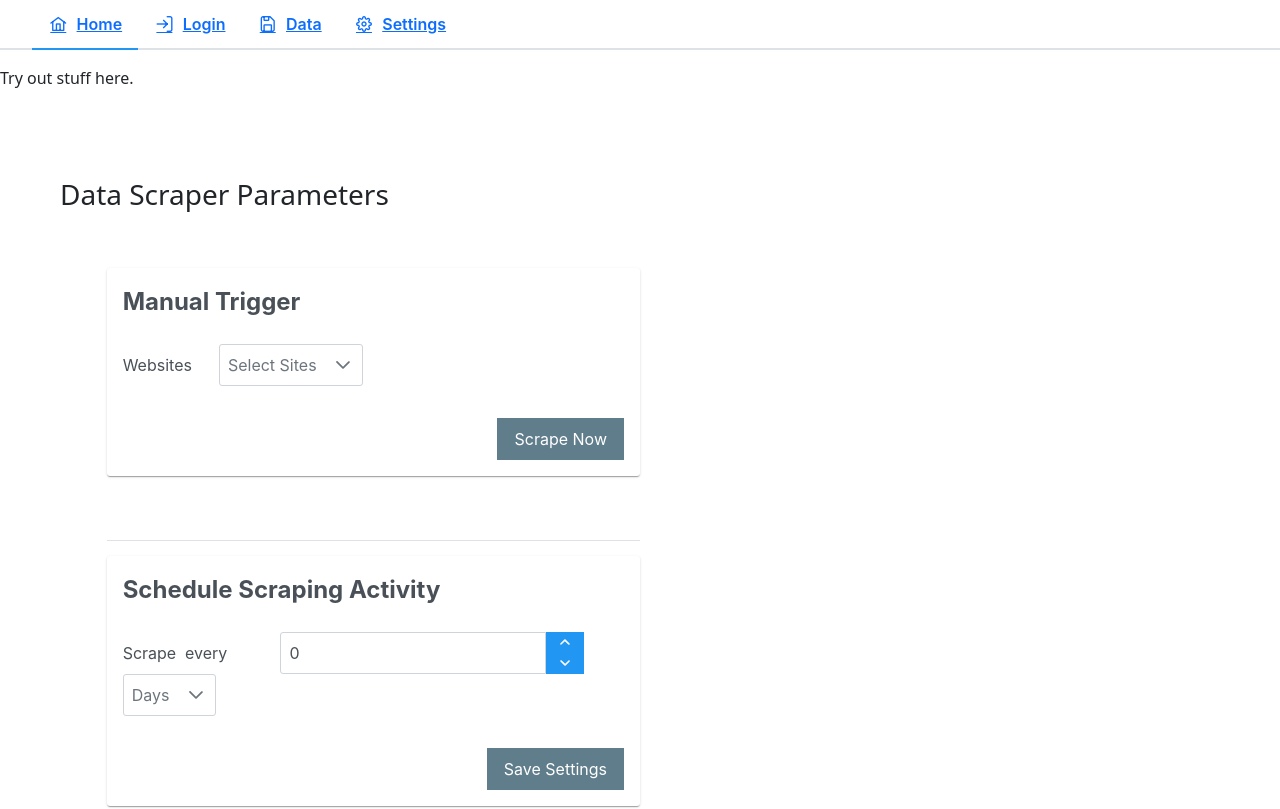
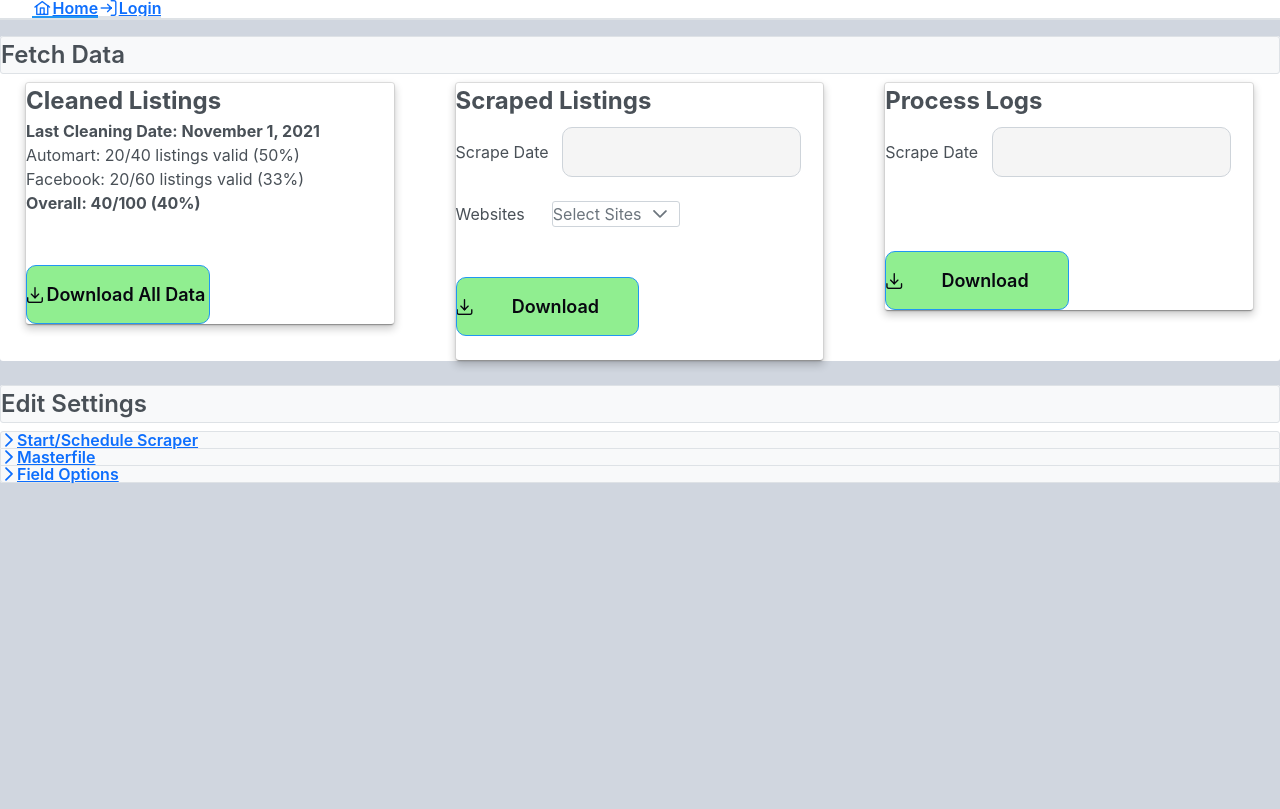
Before and after one commit to ajPanganiban/ThinkDSP, a Vue app: page / in a window 1280 px wide. Shown: the top 809 px of the page. Built offline with nearby package versions, Linux system fonts and the light colour scheme.

Commit message:
feat(): Stylize app

```diff
--- a/src/App.vue
+++ b/src/App.vue
@@ -10,9 +10,9 @@ export default {
     return {
       items: [
         { label: 'Home', icon: 'pi pi-fw pi-home', to: '/' },
-        { label: 'Login', icon: 'pi pi-fw pi-sign-in', to: '/login' },
-        { label: 'Data', icon: 'pi pi-fw pi-save', to: '/data' },
-        { label: 'Settings', icon: 'pi pi-fw pi-cog', to: '/settings' }
+        { label: 'Login', icon: 'pi pi-fw pi-sign-in', to: '/login' }
+        // { label: 'Data', icon: 'pi pi-fw pi-save', to: '/data' },
+        // { label: 'Settings', icon: 'pi pi-fw pi-cog', to: '/settings' }
       ]
     }
   }
--- a/src/main.js
+++ b/src/main.js
@@ -14,6 +14,9 @@ import Splitter from 'primevue/splitter'
 import SplitterPanel from 'primevue/splitterpanel'
 import TabMenu from 'primevue/tabmenu'
 import Checkbox from 'primevue/checkbox'
+import Fieldset from 'primevue/fieldset'
+import Accordion from 'primevue/accordion'
+import AccordionTab from 'primevue/accordiontab'
 
 import 'primevue/resources/themes/saga-blue/theme.css'
 import 'primevue/resources/primevue.min.css'
@@ -36,5 +39,8 @@ app.component('Splitter', Splitter)
 app.component('SplitterPanel', SplitterPanel)
 app.component('TabMenu', TabMenu)
 app.component('Checkbox', Checkbox)
+app.component('Fieldset', Fieldset)
+app.component('Accordion', Accordion)
+app.component('AccordionTab', AccordionTab)
 
 app.mount('#app')
--- a/src/views/Home.vue
+++ b/src/views/Home.vue
@@ -1,70 +1,140 @@
 <template>
-  <div>
-    <p>Try out stuff here.</p>
+  <Fieldset>
+    <template #legend>
+      Fetch Data
+    </template>
+    <div class="row">
+      <div class="column">
+        <div class="card">
+          <Card style="text-align:justify">
+            <template #title>
+                Cleaned Listings
+              </template>
+            <template #content>
+                <b>Last Cleaning Date: November 1, 2021</b>
+                <br>
+                Automart: 20/40 listings valid (50%) <br>
+                Facebook: 20/60 listings valid (33%) <br>
+                <b>Overall: 40/100  (40%) </b>
+            </template>
+            <template #footer>
+                <Button icon="pi pi-download" label="Download All Data" />
+            </template>
+          </Card>
         </div>
-  <br> <br> <br>
-  <div>
-    <h3 style="margin-left: 60px">Data Scraper Parameters</h3> <br> <br>
-    <div class="col-md-5 offset-md-1">
-      <div>
+      </div>
+      <div class="column">
+        <div class="card">
           <Card style="text-align:justify">
+            <template #title>
+              Scraped Listings
+            </template>
+            <template #content>
+                Scrape Date &nbsp; <Calendar v-model="value"/> <br> <br>
+                Websites &nbsp;&nbsp;&nbsp;&nbsp; <MultiSelect v-model="selectedSites" :options="sites" optionLabel="name" placeholder="Select Sites" />
+            </template>
+            <template #footer>
+                <Button icon="pi pi-download" label="Download" /> &nbsp;&nbsp;&nbsp;&nbsp;
+            </template>
+          </Card>
+        </div>
+      </div>
+      <div class="column">
+        <div class="card">
+          <Card style="text-align:justify">
+            <template #title>
+              Process Logs
+            </template>
+            <template #content>
+                Scrape Date &nbsp; <Calendar v-model="value"/> <br> <br>
+            </template>
+            <template #footer>
+                <Button icon="pi pi-download" label="Download" />
+            </template>
+          </Card>
+        </div>
+      </div>
+    </div>
+  </Fieldset>
+  <br>
+  <Fieldset>
+    <template #legend>
+      Edit Settings
+    </template>
+    <Accordion :multiple="true">
+      <AccordionTab header="Start/Schedule Scraper">
+        <div class="row">
+          <div class="column" style="width:50%">
+            <div class="card">
+              <Card>
                 <template #title>
                   Manual Trigger
                 </template>
                 <template #content>
-              Websites &nbsp;&nbsp;&nbsp;&nbsp; <MultiSelect v-model="selectedSites" :options="sites" optionLabel="name" placeholder="Select Sites" />
+                    Websites &nbsp;&nbsp;&nbsp;&nbsp;
+                    <MultiSelect v-model="selectedSites"
+                      :options="sites"
+                      optionLabel="name"
+                      placeholder="Select Sites" />
                 </template>
                 <template #footer>
                     <div style="text-align: right">
-                <Button label="Scrape Now" class="p-button-secondary" />
-              </div>
-          </template>
-        </Card>
-        <br> <br>
-      </div>
-      <Divider/>
-      <div>
-        <Card style="text-align:justify">
-          <template #title>
-            Schedule Scraping Activity
-          </template>
-          <template #content>
-              Scrape every &nbsp;&nbsp;&nbsp;&nbsp;
-              <InputNumber v-model="frequency" showButtons/> &nbsp;&nbsp;&nbsp;&nbsp;
-              <Dropdown v-model="selectedFrequencyTypes" :options="frequencyTypes" optionLabel="name" placeholder="Days" />
-          </template>
-          <template #footer>
-              <div style="text-align: right">
-                <Button label="Save Settings" class="p-button-secondary" />
+                      <Button label="Scrape Now" class="p-button-secondary" style="width:100%" />
                     </div>
                 </template>
               </Card>
             </div>
           </div>
-    <br> <br>
-  </div>
-  <div>
-    <h3 style="margin-left: 60px">Data Cleaner Parameters</h3> <br> <br>
-    <div class="col-md-10 offset-md-1">
-      <Card style="text-align:justify">
+          <div class="column" style="width:50%">
+            <div class="card">
+              <Card>
                 <template #title>
-            <h3 style="margin-left: 30px">Masterfile</h3> <br>
+                  Schedule Scraping Activity
                 </template>
                 <template #content>
-              <div style="text-align: center">
-                <Button icon="pi pi-download" label="Download" class="p-button-lg"/> &nbsp;&nbsp;&nbsp;&nbsp; &nbsp;&nbsp;&nbsp;&nbsp;
-                <Button icon="pi pi-upload" label="Upload" class="p-button-success p-button-lg"/>
+                    Scrape every
+                    <InputNumber v-model="frequency"/>
+                    <Dropdown v-model="selectedFrequencyTypes"
+                      :options="frequencyTypes"
+                      optionLabel="name"
+                      placeholder="Days" />
+                </template>
+                <template #footer>
+                    <div style="text-align: right">
+                      <Button label="Save Settings"
+                        class="p-button-secondary"
+                        style="width:100%"/>
                     </div>
                 </template>
               </Card>
             </div>
-    <br> <br>
-    <div class="col-md-10 offset-md-1">
+          </div>
+        </div>
+      </AccordionTab>
+      <AccordionTab header="Masterfile">
         <Card style="text-align:justify">
-        <template #title>
-            <h3 style="margin-left: 30px">Cleaning Options</h3>
+          <template #content>
+            <p style="margin-left: 30px;font-style:italic;">
+              The masterfile is referenced in the cleaning phase.
+              All values in each column of the masterfile will be considered valid. <br>
+              Download the current masterfile or upload a new one.
+            </p>
           </template>
-          <template #content>
+          <template #footer>
+            <div style="text-align:center">
+              <Button icon="pi pi-download"
+                label="Download"
+                class="p-button-lg"
+                style="width:30%"/>
+              <Button icon="pi pi-upload"
+                label="Upload"
+                class="p-button-success p-button-lg"
+                style="width:30%;margin-left:50px"/>
+            </div>
+          </template>
+        </Card>
+      </AccordionTab>
+      <AccordionTab header="Field Options">
         <div class="col-md-10 offset-md-1">
             <Card style="text-align:justify">
               <template #content>
@@ -298,18 +368,15 @@
               </template>
             </Card>
           </div>
-            <br>
-          </template>
-      </Card>
-    </div>
-  </div>
+      </AccordionTab>
+    </Accordion>
+  </Fieldset>
   <br> <br>
 </template>
 
 <script>
 
 export default {
-  name: 'Home',
   data () {
     return {
       value: null,
@@ -383,19 +450,155 @@ export default {
 }
 </script>
 
-<style>
-  .box{
-                background-color: white;
-                height: 300px;
-                width: 900px;
-                outline-width: 10px;
-                outline-style: auto;
-                margin: auto;
+<style media="screen">
+  *,
+*:before,
+*:after{
+    padding: 0;
+    margin: 0;
+    box-sizing: border-box;
 }
-  /* table {
-    margin: 0 auto;
-  } */
-  .paddingBetweenCols td {
-  padding: 0 15px;
+body{
+    background-color: rgb(208, 214, 223);
+}
+.background{
+    width: 430px;
+    height: 520px;
+    position: absolute;
+    transform: translate(-50%,-50%);
+    left: 50%;
+    top: 50%;
+}
+.shape:first-child{
+    background: linear-gradient(
+        #1845ad,
+        #23a2f6
+    );
+    left: -80px;
+    top: -80px;
+}
+.shape:last-child{
+    background: linear-gradient(
+        to right,
+        #ff512f,
+        #f09819
+    );
+    right: -30px;
+    bottom: -80px;
+}
+form{
+    height: 520px;
+    width: 400px;
+    background-color: rgba(255,255,255,0.13);
+    position: absolute;
+    transform: translate(-50%,-50%);
+    top: 50%;
+    left: 50%;
+    border-radius: 10px;
+    backdrop-filter: blur(10px);
+    border: 2px solid rgba(255,255,255,0.1);
+    box-shadow: 0 0 40px rgba(8,7,16,0.6);
+    padding: 50px 35px;
+}
+form *{
+    font-family: 'Poppins',sans-serif;
+    color: black;
+    letter-spacing: 0.5px;
+    outline: black;
+    border: black;
+}
+form h3{
+    font-size: 32px;
+    font-weight: 500;
+    line-height: 42px;
+    text-align: center;
+    font-style: normal;
+    margin-left: 0;
+}
+
+label{
+    display: block;
+    margin-top: 30px;
+    font-size: 16px;
+    font-weight: 500;
+}
+input{
+    display: block;
+    height: 50px;
+    width: 100%;
+    background-color:whitesmoke;
+    border-radius: 10px;
+    padding: 0 10px;
+    margin-top: 8px;
+    font-size: 14px;
+    font-weight: 300;
+}
+::placeholder{
+    color: #e5e5e5;
+}
+button{
+    margin-top: 50px;
+    width: 100%;
+    background-color:lightgreen;
+    color: #080710;
+    padding: 15px 0;
+    font-size: 18px;
+    font-weight: 600;
+    border-radius: 10px;
+    cursor: pointer;
+}
+h3{
+    margin-bottom: 20px;
+    margin-left: 120px;
+}
+
+* {
+  box-sizing: border-box;
+}
+
+body {
+  font-family: Arial, Helvetica, sans-serif;
+}
+
+/* Float four columns side by side */
+.column {
+  float: left;
+  width: 33.3%;
+  padding: 0 10px;
+}
+
+/* Remove extra left and right margins, due to padding in columns */
+.row {margin: 0 -5px;}
+
+/* Clear floats after the columns */
+.row:after {
+  content: "";
+  display: table;
+  clear: both;
+}
+
+/* Style the counter cards */
+.card {
+  box-shadow: 0 4px 8px 0 rgba(0, 0, 0, 0.2); /* this adds the "card" effect */
+  text-align: center;
+  position: relative;
+  margin-left: 20px;
+  margin-right: 20px;
+}
+
+.card button{
+  width: 50%;
+  justify-content: right;
+  align-items: right;
+  display: flex;
+}
+
+/* Responsive columns - one column layout (vertical) on small screens */
+@media screen and (max-width: 600px) {
+  .column {
+    width: 100%;
+    display: block;
+    margin-bottom: 20px;
+  }
 }
 </style>
--- a/src/views/Login.vue
+++ b/src/views/Login.vue
@@ -15,100 +15,3 @@
       </form>
   </body>
 </template>
-
-<style media="screen">
-  *,
-*:before,
-*:after{
-    padding: 0;
-    margin: 0;
-    box-sizing: border-box;
-}
-body{
-    background-color: rgb(208, 214, 223);
-}
-.background{
-    width: 430px;
-    height: 520px;
-    position: absolute;
-    transform: translate(-50%,-50%);
-    left: 50%;
-    top: 50%;
-}
-.shape:first-child{
-    background: linear-gradient(
-        #1845ad,
-        #23a2f6
-    );
-    left: -80px;
-    top: -80px;
-}
-.shape:last-child{
-    background: linear-gradient(
-        to right,
-        #ff512f,
-        #f09819
-    );
-    right: -30px;
-    bottom: -80px;
-}
-form{
-    height: 520px;
-    width: 400px;
-    background-color: rgba(255,255,255,0.13);
-    position: absolute;
-    transform: translate(-50%,-50%);
-    top: 50%;
-    left: 50%;
-    border-radius: 10px;
-    backdrop-filter: blur(10px);
-    border: 2px solid rgba(255,255,255,0.1);
-    box-shadow: 0 0 40px rgba(8,7,16,0.6);
-    padding: 50px 35px;
-}
-form *{
-    font-family: 'Poppins',sans-serif;
-    color: black;
-    letter-spacing: 0.5px;
-    outline: black;
-    border: black;
-}
-form h3{
-    font-size: 32px;
-    font-weight: 500;
-    line-height: 42px;
-    text-align: center;
-}
-
-label{
-    display: block;
-    margin-top: 30px;
-    font-size: 16px;
-    font-weight: 500;
-}
-input{
-    display: block;
-    height: 50px;
-    width: 100%;
-    background-color:whitesmoke;
-    border-radius: 10px;
-    padding: 0 10px;
-    margin-top: 8px;
-    font-size: 14px;
-    font-weight: 300;
-}
-::placeholder{
-    color: #e5e5e5;
-}
-button{
-    margin-top: 50px;
-    width: 100%;
-    background-color:lightgreen;
-    color: #080710;
-    padding: 15px 0;
-    font-size: 18px;
-    font-weight: 600;
-    border-radius: 10px;
-    cursor: pointer;
-}
-</style>
```
Lines whose indentation alone changed are shown as unchanged.
